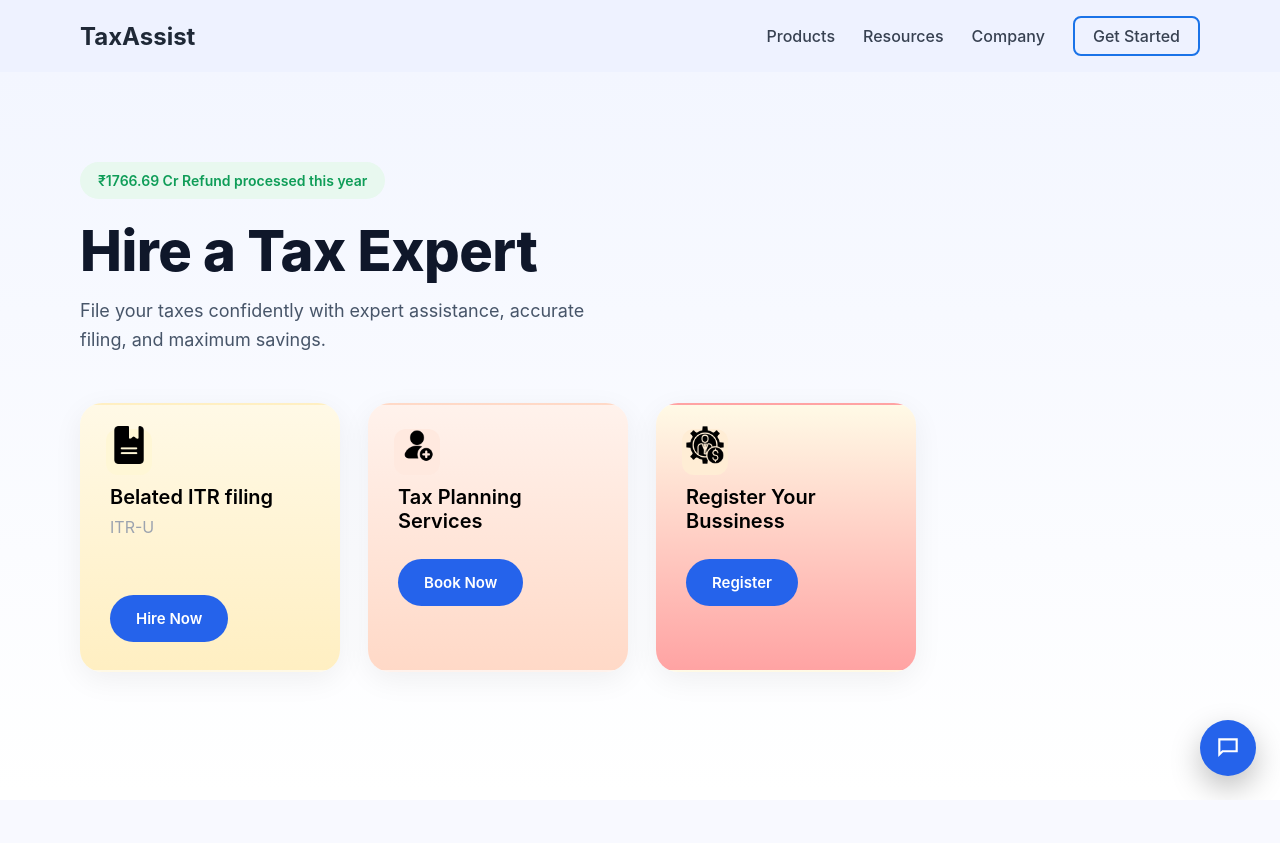
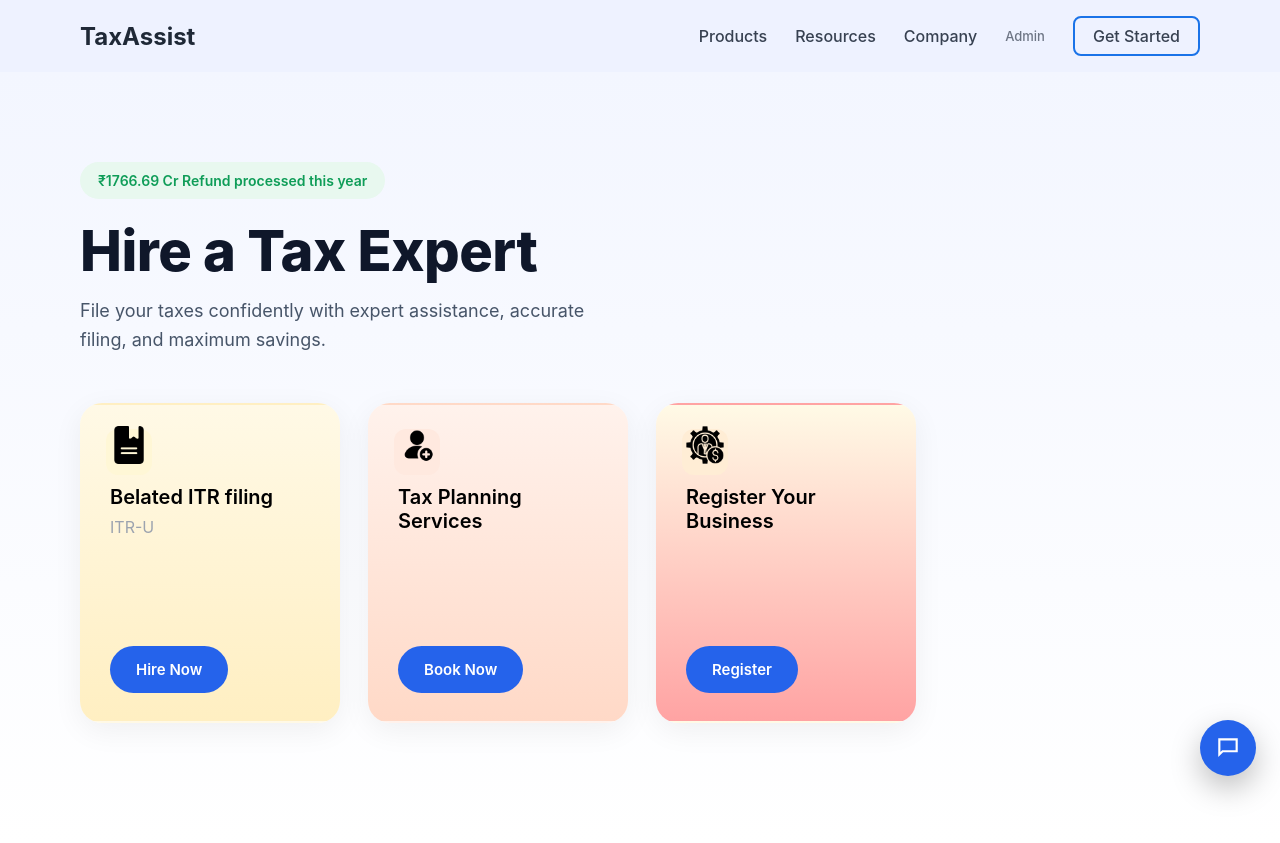
Before and after one commit to sowmyaram63-pixel/tax-assist, a Flask app: page / in a window 1280 px wide. Before the commit the page ends 797 px from the top, so only its background shows below. Run offline with Flask 3, Linux system fonts and the light colour scheme; some libraries are stand-ins or nearby versions.

Commit message:
Fix ITR UI, payment layout, and admin callbacks

```diff
--- a/Backend/app.py
+++ b/Backend/app.py
@@ -1,22 +1,29 @@
+
+import os
+import sys
+
+PROJECT_ROOT = os.path.dirname(os.path.dirname(os.path.abspath(__file__)))
+sys.path.insert(0, PROJECT_ROOT)
 
 from flask import Flask, render_template, request, redirect, session, url_for,jsonify
 from authlib.integrations.flask_client import OAuth
 from werkzeug.security import generate_password_hash, check_password_hash
 from dotenv import load_dotenv
-import os
 import json
-from werkzeug.security import generate_password_hash, check_password_hash
 import psycopg2
+
 load_dotenv()
 
 def get_db():
-    return psycopg2.connect(os.getenv("DATABASE_URL"))
+    conn = psycopg2.connect(os.getenv("DATABASE_URL"))
+    return conn, conn.cursor()
 
 app = Flask(__name__,
     template_folder="../frontend/templates",
     static_folder="../frontend/static")
 
 app.secret_key = os.getenv("FLASK_SECRET_KEY")
+DATABASE_URL = os.getenv("DATABASE_URL")
 
 oauth = OAuth(app)
 
@@ -170,20 +177,35 @@ def home():
 @app.route("/signup", methods=["GET", "POST"])
 def signup():
     if request.method == "POST":
-        email = request.form["email"]
-        password = request.form["password"]
+        email = request.form.get("email")
+        password = request.form.get("password")
+
+        if not email or not password:
+            return "Email and password required", 400
 
         hashed_password = generate_password_hash(password)
 
-        db = get_db()
-        cur = db.cursor()
-        cur.execute(
-            "INSERT INTO users (email, password) VALUES (%s, %s)",
-            (email, hashed_password)
-        )
-        db.commit()
-        cur.close()
-        db.close()
+        conn, cursor = get_db()
+
+        try:
+            cursor.execute(
+                "INSERT INTO users (email, password) VALUES (%s, %s)",
+                (email, hashed_password)
+            )
+            conn.commit()
+        except psycopg2.errors.UniqueViolation:
+            conn.rollback()
+            cursor.close()
+            conn.close()
+            return "Email already registered", 409
+        except Exception as e:
+            conn.rollback()
+            cursor.close()
+            conn.close()
+            raise e
+
+        cursor.close()
+        conn.close()
 
         session["user"] = {
             "email": email,
@@ -194,6 +216,7 @@ def signup():
         return redirect(next_page or "/dashboard")
 
     return render_template("auth.html", mode="signup")
+
 
 @app.route("/login", methods=["GET", "POST"])
 def login():
@@ -312,6 +335,64 @@ def payment_success():
         order=session["last_order"]
     )
 
+@app.route("/request-callback", methods=["POST"])
+def request_callback():
+    phone = request.form.get("phone")
+    email = request.form.get("email")
+
+    if not phone and not email:
+        return redirect(request.referrer)
+
+    conn, cursor = get_db()
+
+    cursor.execute("""
+        INSERT INTO callback_requests (phone, email)
+        VALUES (%s, %s)
+    """, (phone, email))
+
+    conn.commit()
+    cursor.close()
+    conn.close()
+
+    print("📞 NEW CALLBACK REQUEST:", phone, email)
+    return redirect(request.referrer)
+
+
+
+@app.route("/admin/callbacks")
+def admin_callbacks():
+    conn, cursor = get_db()
+
+    cursor.execute("""
+        SELECT id, phone, email, created_at, status
+        FROM callback_requests
+        ORDER BY created_at DESC
+    """)
+    callbacks = cursor.fetchall()
+
+    cursor.close()
+    conn.close()
+
+    return render_template("admin_callbacks.html", callbacks=callbacks)
+
+@app.route("/admin/callbacks/update/<int:id>", methods=["POST"])
+def update_callback_status(id):
+    status = request.form.get("status")
+
+    conn, cursor = get_db()
+
+    cursor.execute("""
+        UPDATE callback_requests
+        SET status = %s
+        WHERE id = %s
+    """, (status, id))
+
+    conn.commit()
+    cursor.close()
+    conn.close()
+
+    return redirect("/admin/callbacks")
+
 
 
 if __name__ == "__main__":
--- a/Frontend/static/style.css
+++ b/Frontend/static/style.css
@@ -89,7 +89,7 @@ font-weight:600;
 .card {
   background: #fff;
   border-radius: 22px;
-  padding: 28px;
+  padding: 80px 28px 28px;
   width: 260px;
   box-shadow: 0 8px 30px rgba(0,0,0,0.06);
   transition:
@@ -100,6 +100,9 @@ font-weight:600;
   cursor: pointer;
   position: relative;
   overflow: visible;
+  display: flex;
+  flex-direction: column;
+  height: 320px;
 }
 .card:hover {
   border-color: #4f6df5;
@@ -108,7 +111,7 @@ font-weight:600;
 }
 
 .card button {
-  margin-top: 18px;
+  margin-top: auto;
   background: #2563eb;
   color: white;
   border: none;
@@ -118,6 +121,8 @@ font-weight:600;
   font-weight: 600;
   cursor: pointer;
   transition: all 0.2s ease;
+  align-self: flex-start;
+
 }
 .card-badge.purple {
   background: #5b5ef7;
@@ -214,6 +219,8 @@ margin-bottom:40px;
 .card{
   position:relative;
   padding-top:80px;
+  display: flex;
+  flex-direction: column;
 }
 
 .icon{
@@ -394,3 +401,6 @@ margin-bottom:40px;
   66% { content: ".."; }
   100% { content: "..."; }
 }
+.card-content {
+  flex: 1;
+}
--- a/Frontend/templates/belated_ITRfiling.html
+++ b/Frontend/templates/belated_ITRfiling.html
@@ -12,7 +12,7 @@
 
 <nav class="navbar">
     <div class="nav-left">
-        <span class="logo">ClearTax</span>
+        <span class="logo">TaxAssist</span>
     </div>
 
     <ul class="nav-center">
@@ -71,7 +71,7 @@
                 <span class="discount">(0% OFF)</span>
             </div>
 
-            <button class="btn-primary btn-full">Buy now</button>
+            <a href="{{ url_for('buy_now') }}" class="btn-primary btn-full"> Buy now</a>
         </div>
     </div>
 </section>
--- a/Frontend/templates/home.html
+++ b/Frontend/templates/home.html
@@ -15,6 +15,9 @@
     <a href="#">Products</a>
     <a href="#">Resources</a>
     <a href="#">Company</a>
+    <a href="/admin/callbacks" style="font-size: 13px; opacity: 0.7;">
+      Admin
+    </a>
     <a href="/login" class="get-started">Get Started</a>
   </div>
 </nav>
@@ -33,43 +36,46 @@
     <div class="cards">
 
      <div class="card yellow">
-      <div class="card-badge purple">
-        Revised Filing by Experts
-      </div>
+       <div class="card-content">
+         <div class="card-badge purple">Revised Filing by Experts</div>
          <div class="icon">
             <img src="{{ url_for('static', filename='icons/document.png') }}">
          </div>
          <h3>Belated ITR filing</h3>
          <p>ITR-U</p>
+       </div>
+
        <a href="/belated-itr" class="btn-link">
           <button>Hire Now</button>
        </a>
-
      </div>
-
      <div class="card peach">
-      <div class="card-badge blue">
-        Max Tax Savings Guaranteed
-      </div>
+       <div class="card-content">
+         <div class="card-badge blue">Max Tax Savings Guaranteed</div>
          <div class="icon">
            <img src="{{ url_for('static', filename='icons/register.png') }}">
          </div>
          <h3>Tax Planning Services</h3>
-      <a href="/tax-planning">
+         <p>&nbsp;</p>
+       </div>
+
+       <a href="/tax-planning" class="btn-link">
           <button>Book Now</button>
        </a>
-
      </div>
      <div class="card orange">
-      <div class="card-badge green">
-        Easy & Fast Registration
-      </div>
+       <div class="card-content">
+         <div class="card-badge green">Easy & Fast Registration</div>
          <div class="icon">
             <img src="{{ url_for('static', filename='icons/bussiness.png') }}">
          </div>
-        <h3>Register Your Bussiness </h3>
+         <h3>Register Your Business</h3>
+         <p>&nbsp;</p>
+       </div>
+
         <button>Register</button>
      </div>
+
   </div>
 </section>
 
--- a/db_code/callback_table.py
+++ b/db_code/callback_table.py
@@ -1,8 +1,11 @@
 import psycopg2
 import os
+from dotenv import load_dotenv
 
+load_dotenv()
 # DB
-DATABASE_URL = 'postgresql://neondb_owner:npg_GE0Xigd1AkLS@ep-square-union-ahlvp8o1-pooler.c-3.us-east-1.aws.neon.tech/neondb?sslmode=require&channel_binding=require'
+DATABASE_URL = os.getenv("DATABASE_URL")
+
 
 if not DATABASE_URL:
     raise Exception("DATABASE_URL not set")
```
Also changed, not shown: Frontend/static/payment.css (+15 -2 lines), Frontend/templates/tax_planning_services.html (+4 -4 lines), db_code/request_callback.py (+15 -0 lines), Frontend/templates/admin_callbacks.html (renamed from db_code/admin_callbacks.html), db_code/__init__.py (added). Lines whose indentation alone changed are shown as unchanged.
